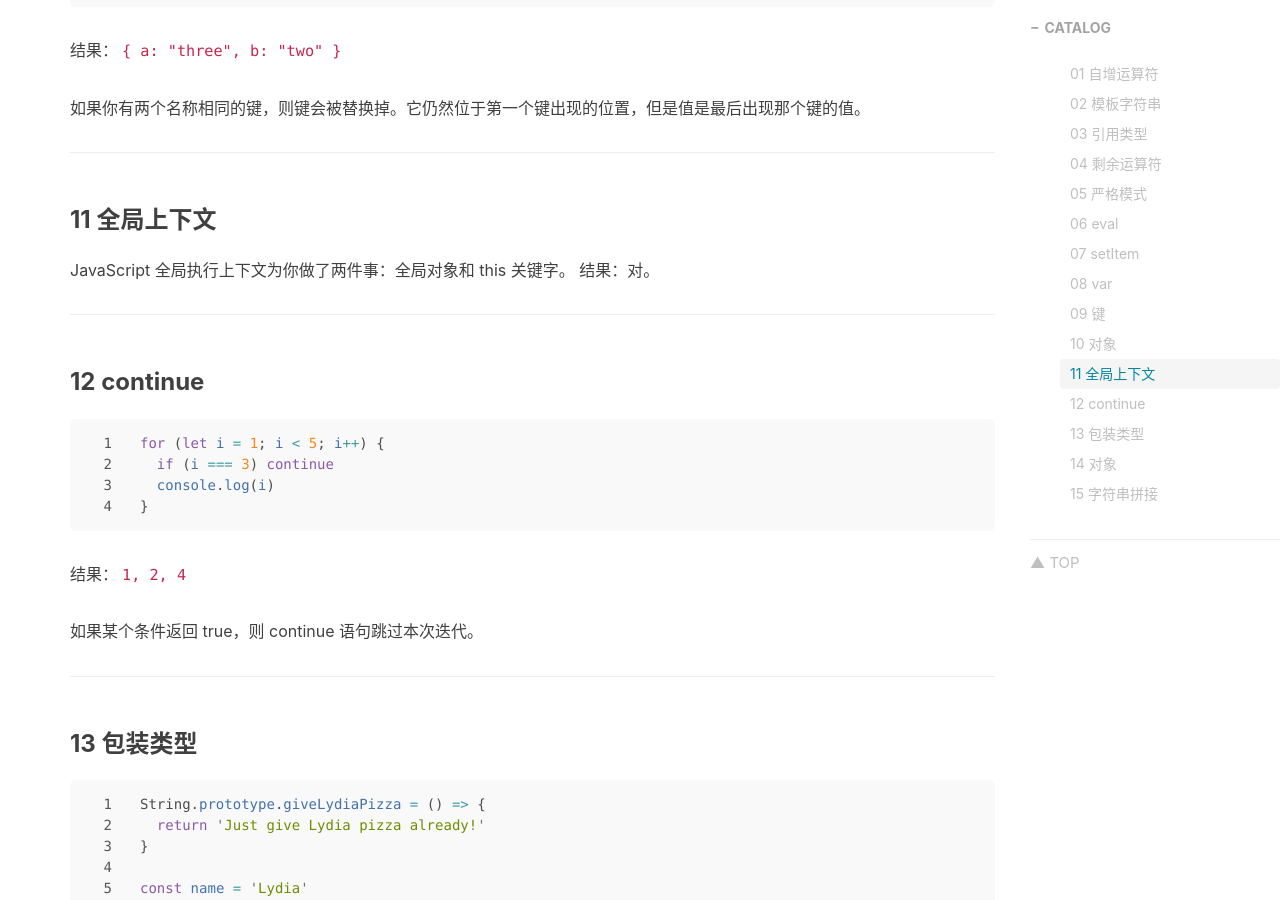
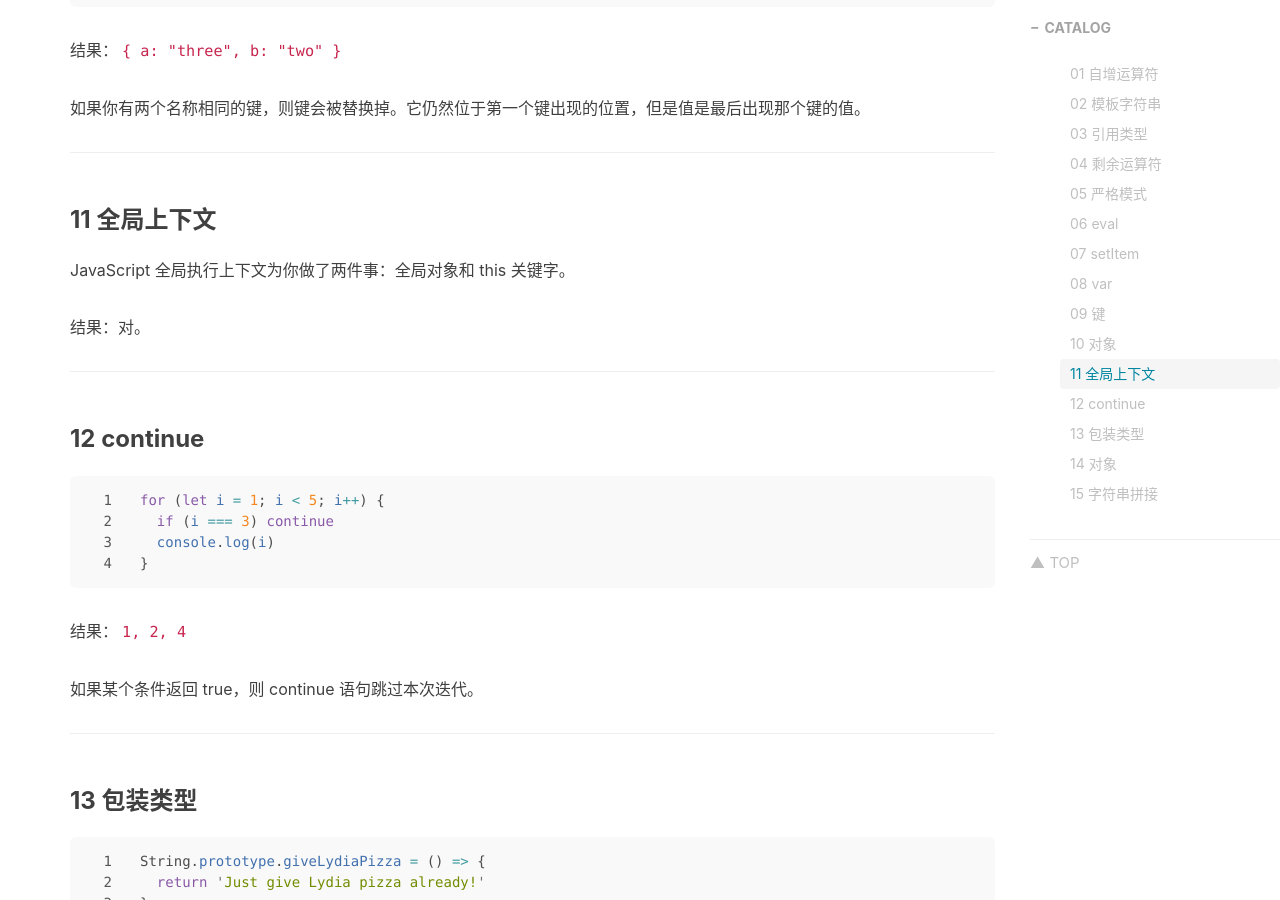
Before and after one commit to eliochiu/eliochiu.github.io, a Jekyll site: the page built from _posts/frontend/javascript/2022-11-13-frontend-js-ex-02.md, in a window 1280 px wide and 900 px high, scrolled down 4406 px. Built offline with Jekyll 4.4.1, drawn with Linux system fonts in a browser that asks for light colours; nearby versions of some CDN libraries; comment, search, counter and statistics services are not loaded; some of the changed lines change nothing that is shown; some of the changed text lies outside the part shown.

Commit message:
modify js-ex-02

```diff
--- a/_posts/frontend/javascript/2022-11-13-frontend-js-ex-02.md
+++ b/_posts/frontend/javascript/2022-11-13-frontend-js-ex-02.md
@@ -1,7 +1,7 @@
 ---
 layout: "post"
-title: "「前端开发」- JS-EX-01"
-subtitle: "JavaScript —— 练习1"
+title: "「前端开发」- JS-EX-02"
+subtitle: "JavaScript —— 练习2"
 author: "eliochiu"
 date: 2022-11-13
 
@@ -169,6 +169,7 @@
 
 ### 11 全局上下文
 JavaScript 全局执行上下文为你做了两件事：全局对象和 this 关键字。
+
 结果：对。
 
 ----
```
